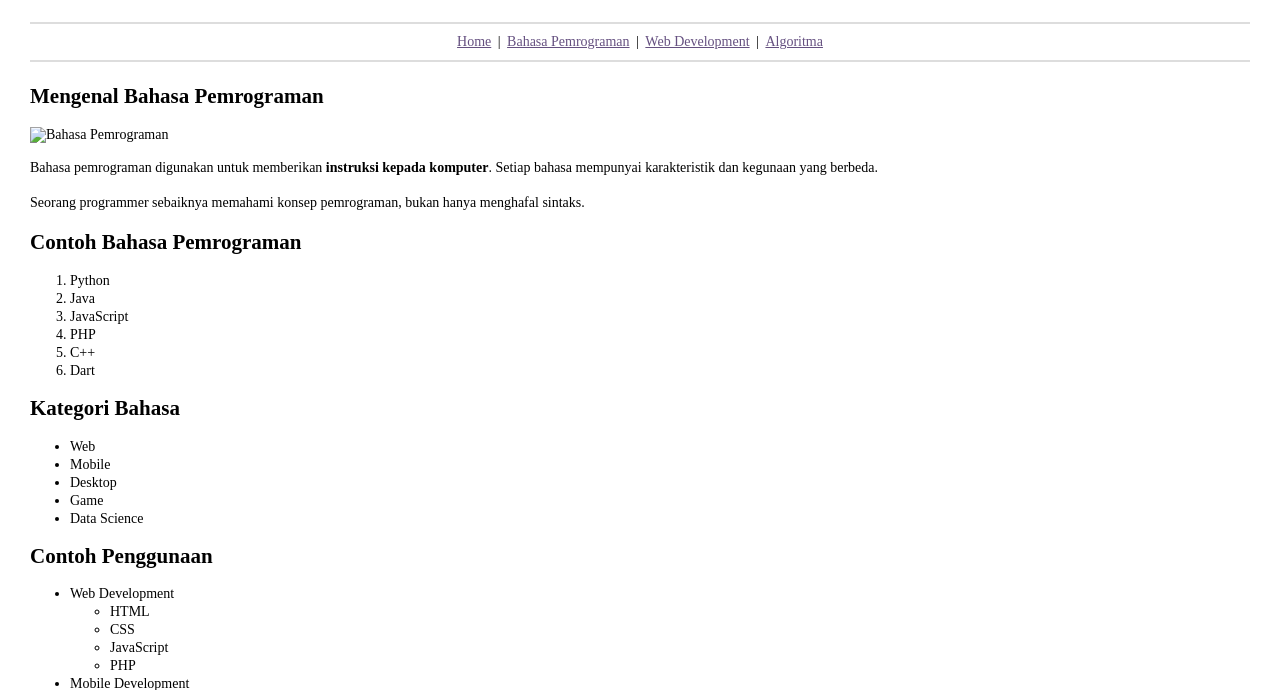
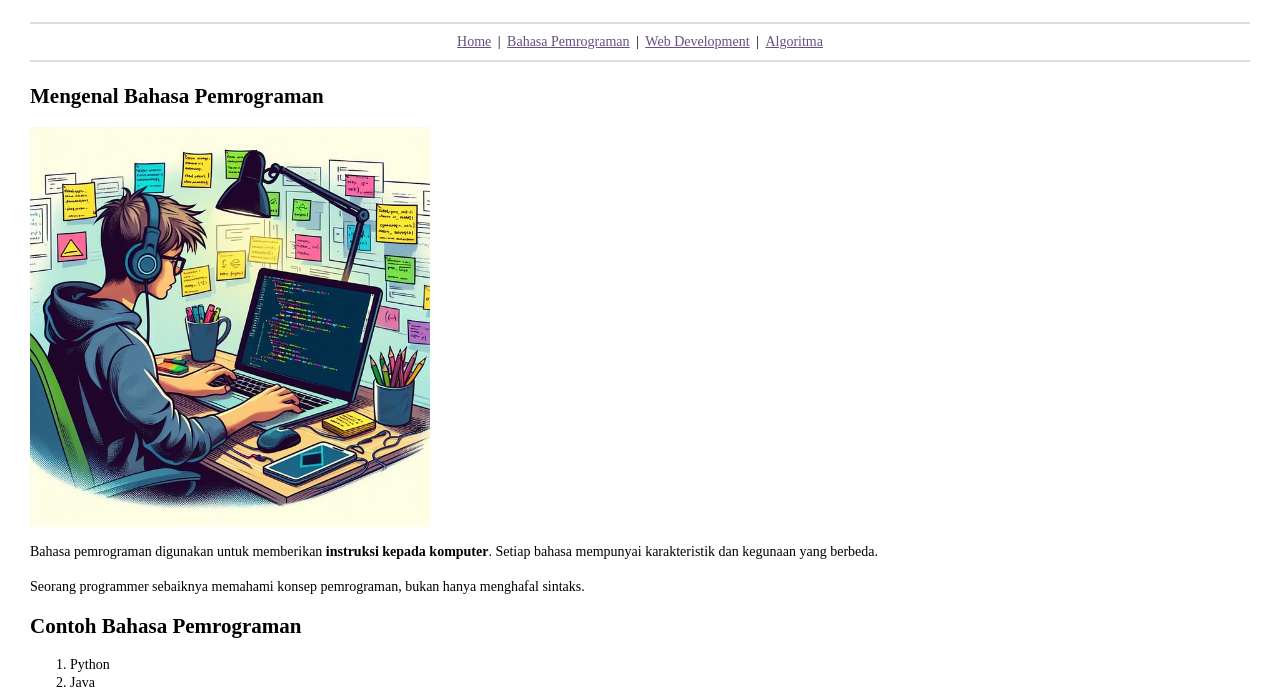
Before and after one commit to auliaqu138-dot/aaulia, a plain HTML site: page bahasa.html in a window 1280 px wide. Shown: the part 58-748 px from the top of the page. Drawn offline with Linux system fonts and the light colour scheme.

Commit message:
Update bahasa.html

```diff
--- a/bahasa.html
+++ b/bahasa.html
@@ -22,7 +22,7 @@
 <main>
     <h2>Mengenal Bahasa Pemrograman</h2>
 
-    <img src="gambar/programmer.jpg" alt="Bahasa Pemrograman">
+    <img src="IMG_60af3ad4-930d-4f9b-8c6f-08cdc9425edc.jpg" alt="Bahasa Pemrograman">
 
     <p>
         Bahasa pemrograman digunakan untuk memberikan
```
